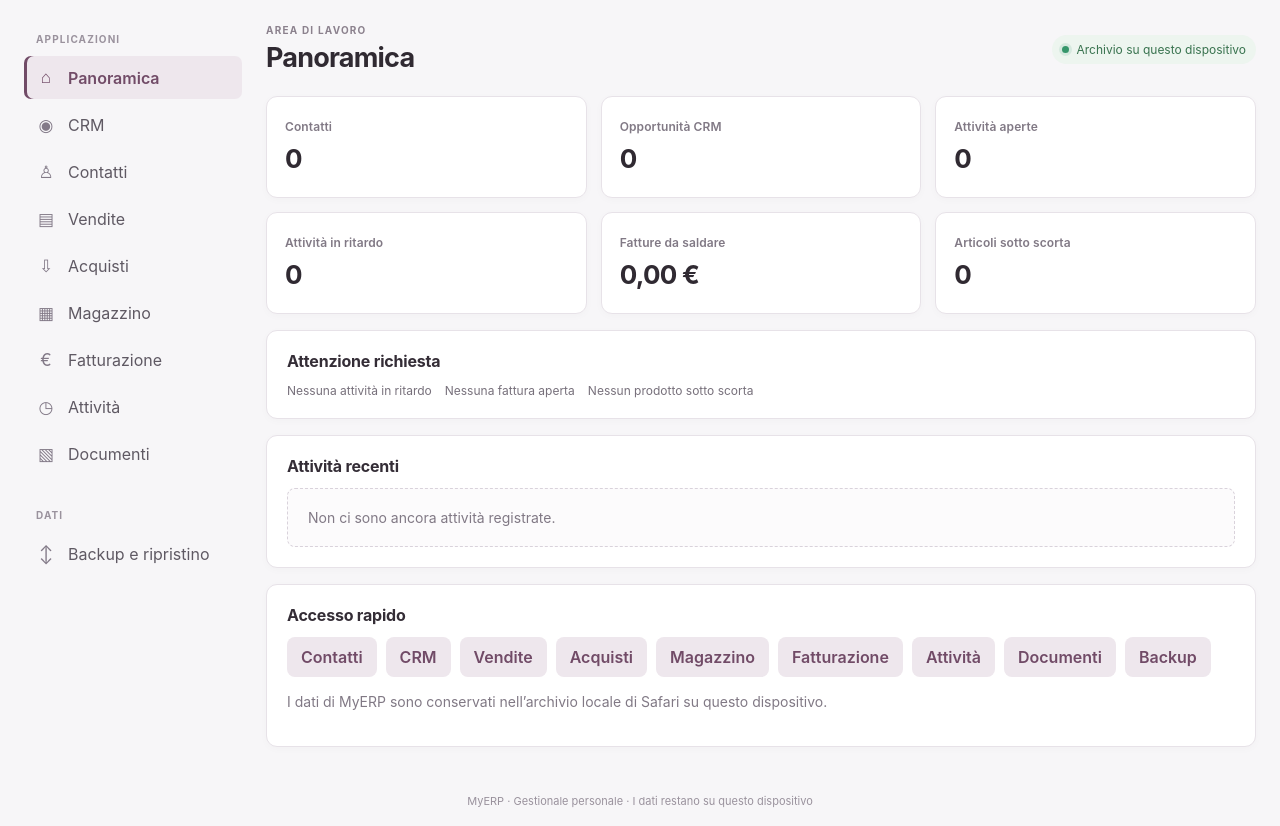
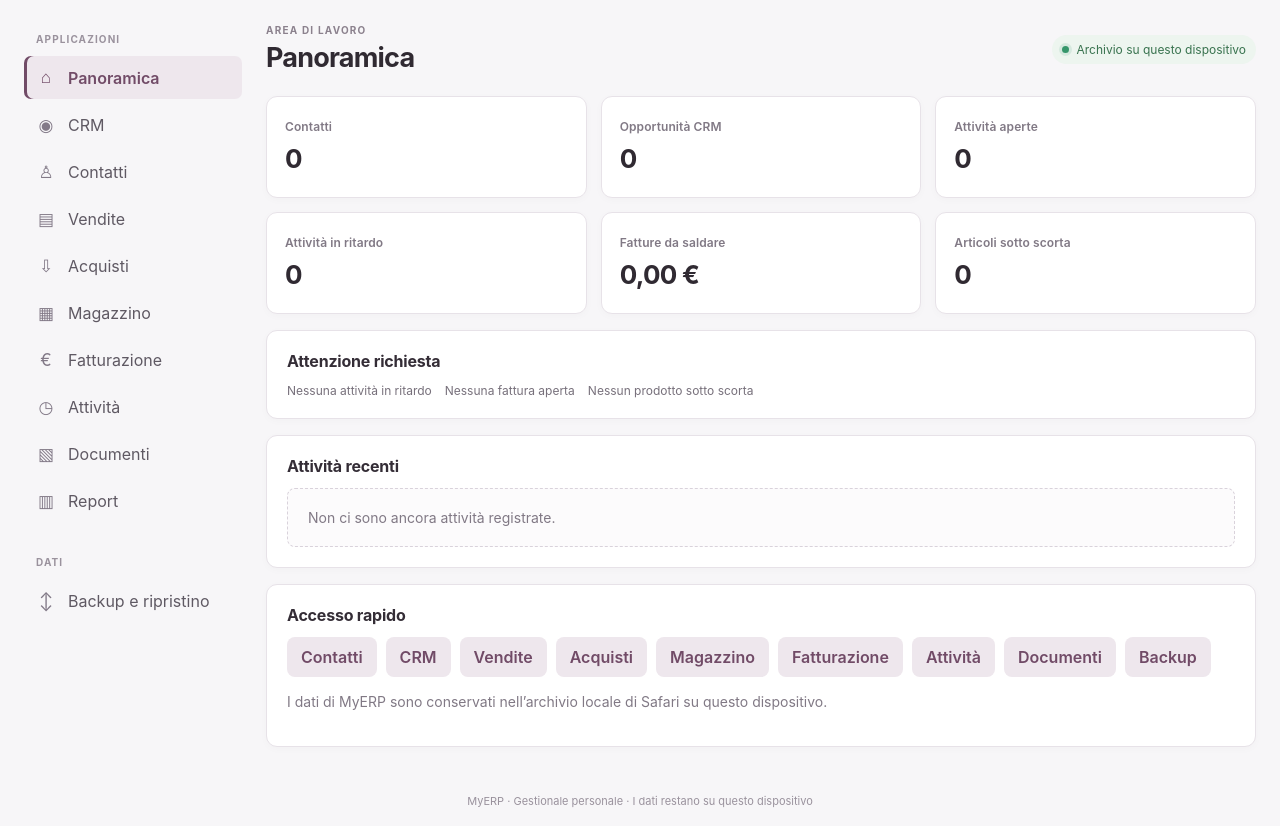
Before and after one commit to bullo221/MyERP, a plain HTML site: page index.html in a window 1280 px wide. Shown: the part 66-892 px from the top of the page. Drawn offline with Linux system fonts and the light colour scheme.

Commit message:
Add reports navigation entry

```diff
--- a/index.html
+++ b/index.html
@@ -26,6 +26,7 @@
       <button class="nav-item" data-view="invoices"><span class="nav-icon">€</span><span>Fatturazione</span></button>
       <button class="nav-item" data-view="activities"><span class="nav-icon">◷</span><span>Attività</span></button>
       <button class="nav-item" data-view="documents"><span class="nav-icon">▧</span><span>Documenti</span></button>
+      <button class="nav-item" data-view="reports"><span class="nav-icon">▥</span><span>Report</span></button>
       <div class="side-caption side-caption-bottom">DATI</div>
       <button class="nav-item" data-view="backup"><span class="nav-icon">↕</span><span>Backup e ripristino</span></button>
     </aside>
```
